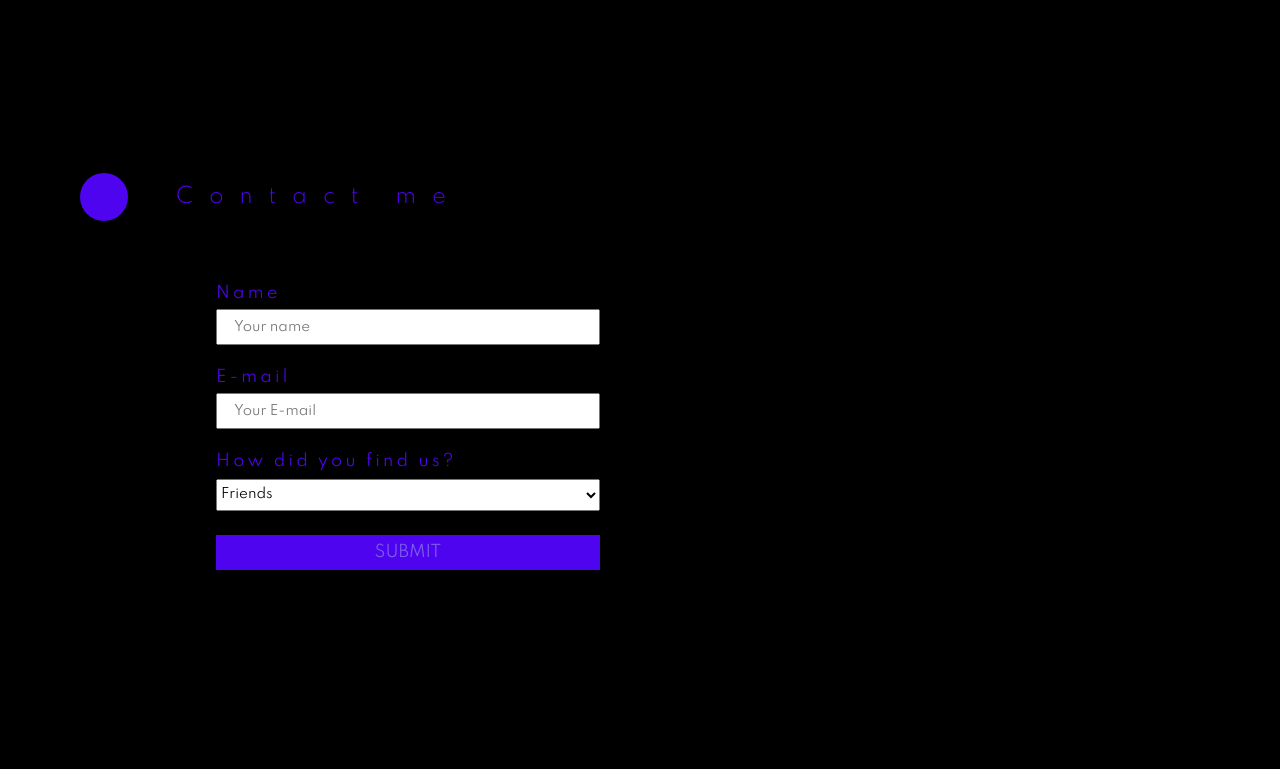
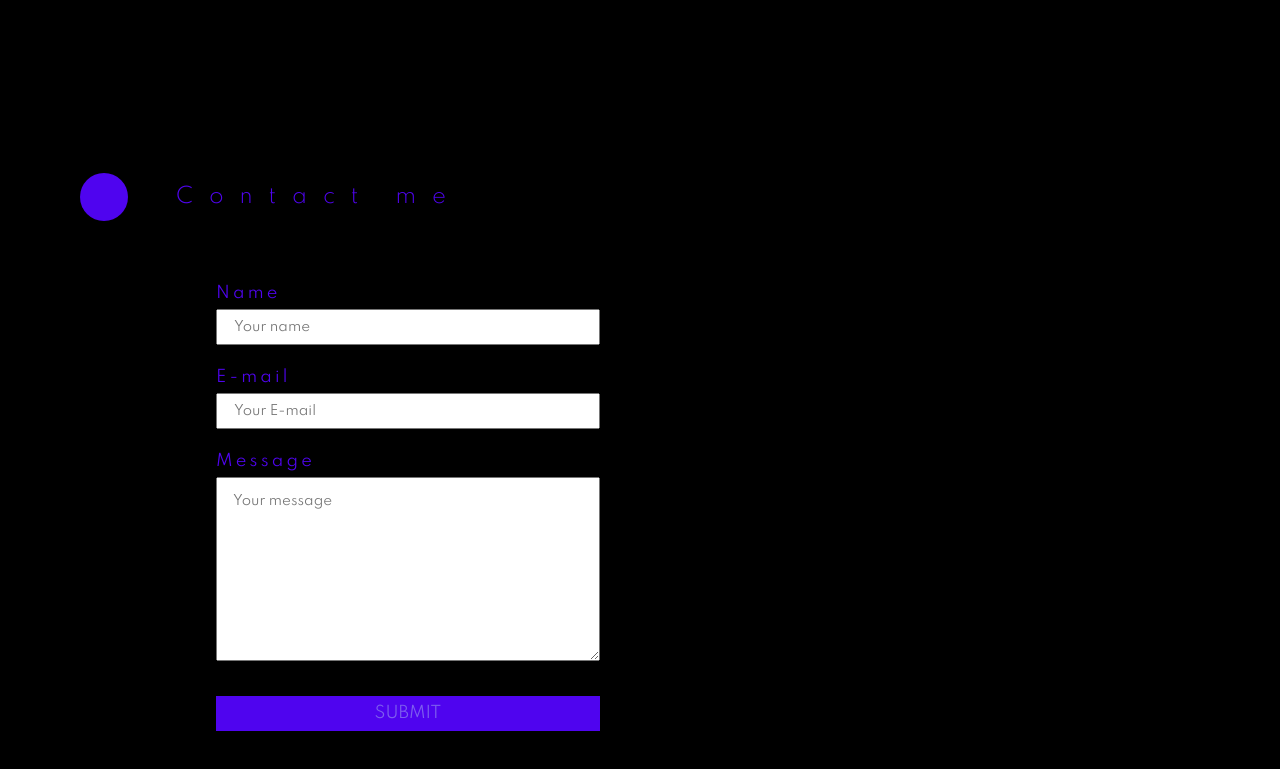
Before and after one commit to Pia-Park/final-portfolio-0302, a website: page index.html in a window 1280 px wide. Shown: the part 4365-5134 px from the top of the page. Drawn offline with nearby package versions, Linux system fonts and the light colour scheme.

Commit message:
added textarea to contact part

```diff
--- a/index.html
+++ b/index.html
@@ -129,17 +129,13 @@
                         <input type="text" name="email" id="email" placeholder="Your E-mail" required>
                     </div>
                 </div>
-                <div class="contact-detail detail-find">
+                <div class="contact-detail">
                     <div class="label">
-                        <label for="find-us">How did you find us?</label>
+                        <label for="message">Message</label>
                     </div>
                     <div class="label-input">
-                        <select name="find-us" id="find-us">
-                            <option value="friend" selected>Friends</option>
-                            <option value="search">Search engine</option>
-                            <option value="ad">Advertisement</option>
-                            <option value="other">Other</option>
-                        </select>
+                        <!-- <input type="text" name="message" id="message" placeholder="Your message" required> -->
+                        <p><textarea cols="50" rows="10" placeholder="Your message"></textarea></p>
                     </div>
                 </div>
                 <div class="submit">
--- a/sass/_contact.scss
+++ b/sass/_contact.scss
@@ -33,6 +33,10 @@
             label{
                 letter-spacing: 0.2rem;
             }
+            textarea{
+                width: 30vw;
+                padding: 1rem;
+            }
             input{
                 width: 30vw;
                 height: 2rem;
@@ -58,6 +62,7 @@
 
                 &:hover{
                     color: $color-white;
+                    font-weight: 200;
                 }
             }
 
```
Also changed, not shown: sass/main.css, 1 other file.
